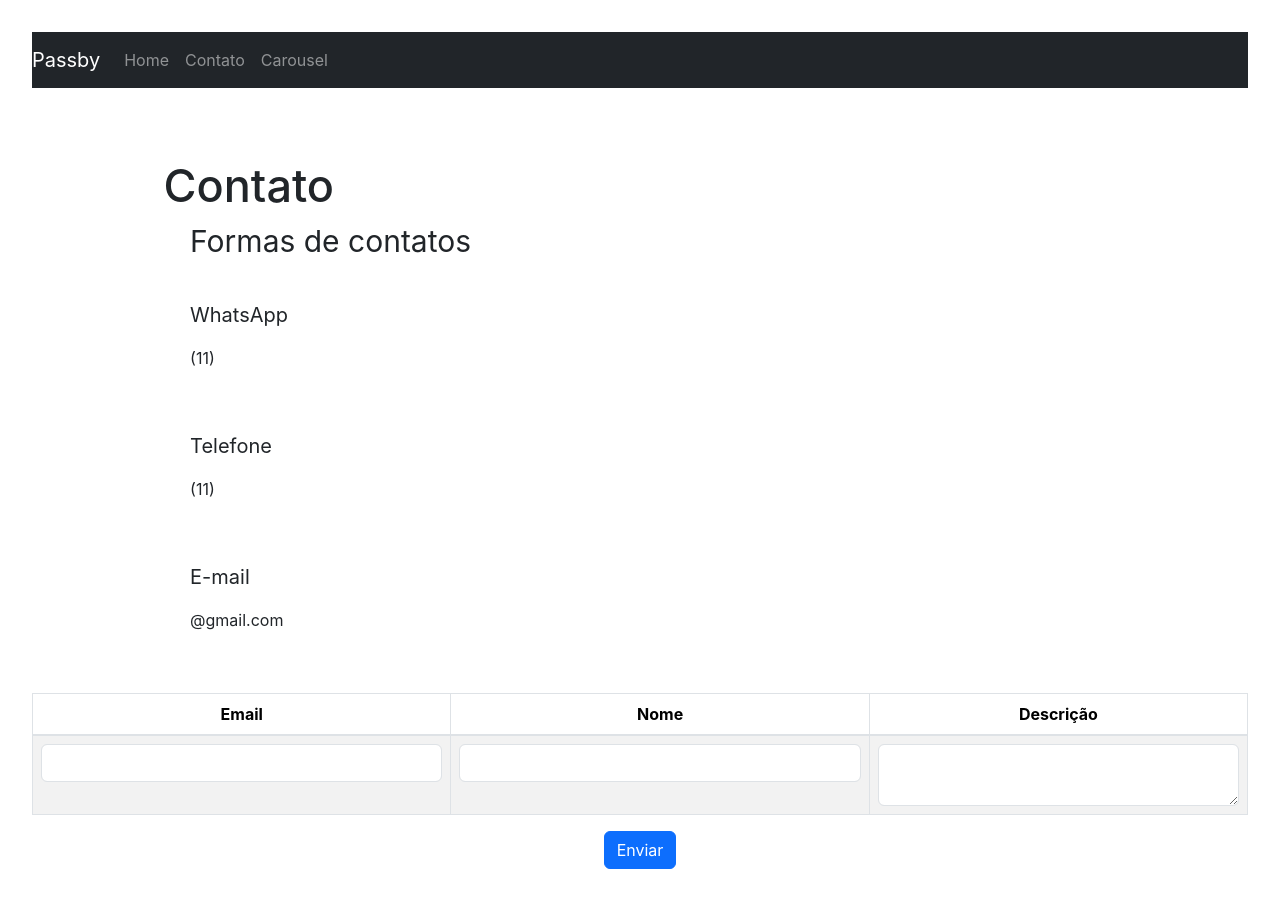
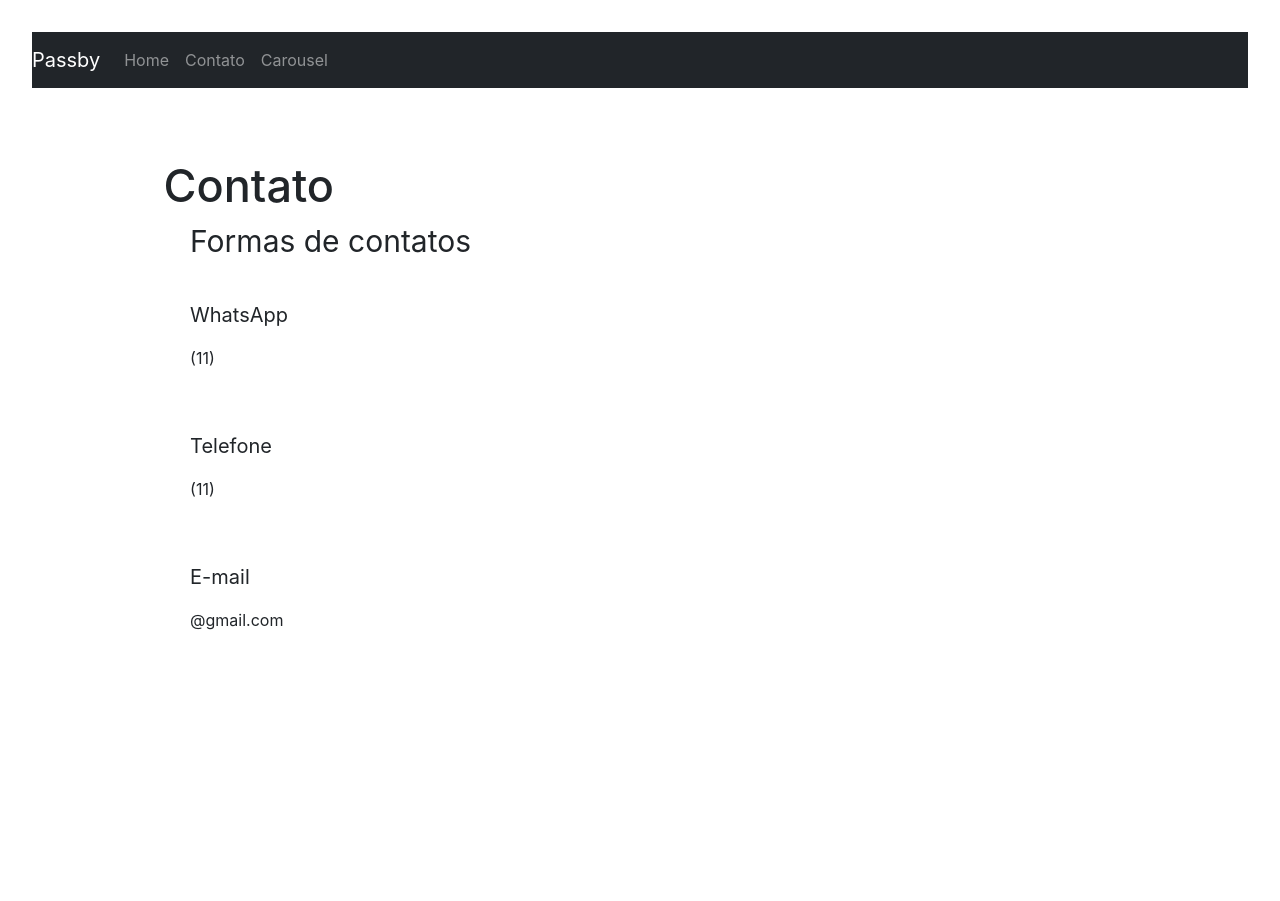
Before and after one commit to AGuariente/PASSBY-REACT, a React (Vite) app: page /Contact in a window 1280 px wide. After the commit the page ends 800 px from the top, so only its background shows below. Built offline with nearby package versions, Linux system fonts and the light colour scheme.

Commit message:
iniciando

```diff
--- a/src/components/contact/Contato.jsx
+++ b/src/components/contact/Contato.jsx
@@ -1,6 +1,5 @@
 import React, { Component } from 'react'
 import './Contato.css'
-import Table from './Table'
 
 export default class Contact extends Component {
     render() {
@@ -16,7 +15,6 @@ export default class Contact extends Component {
                     <p className="fdcValor">(11)</p>
                     <p className='fdcStyle'>E-mail</p>
                     <p className="fdcValor">@gmail.com</p>
-                    <Table/>
 
                 </div>
 
--- a/src/components/contact/Table.jsx
+++ /dev/null
@@ -1,83 +0,0 @@
-import React, { useState } from 'react';
-import { Table, Form, Button } from 'react-bootstrap';
-
-function ContatoTable() {
-  const [contato, setContato] = useState({
-    email: '',
-    nome: '',
-    descricao: '',
-  });
-
-  const handleChange = (e) => {
-    const { name, value } = e.target;
-    setContato((prevContato) => ({
-      ...prevContato,
-      [name]: value,
-    }));
-  };
-
-  const handleSubmit = (e) => {
-    e.preventDefault();
-
-    // Faça alguma ação com os dados de contato, por exemplo, enviar para um servidor.
-
-    // Limpe os campos após o envio
-    setContato({
-      email: '',
-      nome: '',
-      descricao: '',
-    });
-  };
-
-  return (
-    <div>
-      <Form onSubmit={handleSubmit}>
-        <Table striped bordered hover>
-          <thead>
-            <tr>
-              <th>Email</th>
-              <th>Nome</th>
-              <th>Descrição</th>
-            </tr>
-          </thead>
-          <tbody>
-            <tr>
-              <td>
-                <Form.Control
-                  type="email"
-                  name="email"
-                  value={contato.email}
-                  onChange={handleChange}
-                  required
-                />
-              </td>
-              <td>
-                <Form.Control
-                  type="text"
-                  name="nome"
-                  value={contato.nome}
-                  onChange={handleChange}
-                  required
-                />
-              </td>
-              <td>
-                <Form.Control
-                  as="textarea"
-                  name="descricao"
-                  value={contato.descricao}
-                  onChange={handleChange}
-                  required
-                />
-              </td>
-            </tr>
-          </tbody>
-        </Table>
-        <Button variant="primary" type="submit">
-          Enviar
-        </Button>
-      </Form>
-    </div>
-  );
-}
-
-export default ContatoTable;
```
